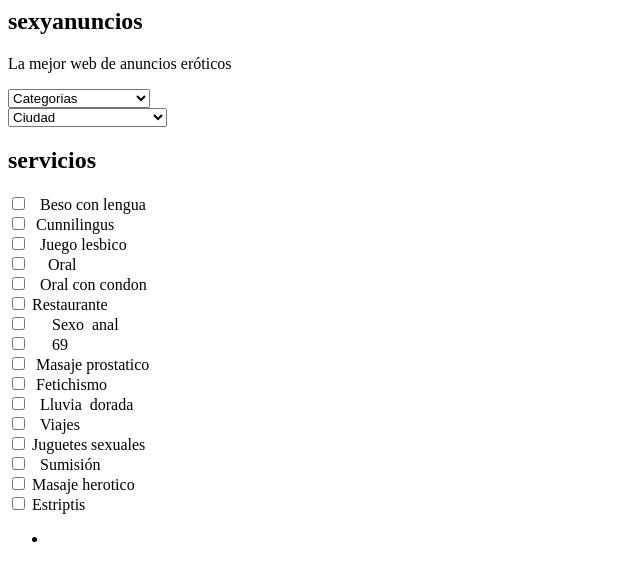
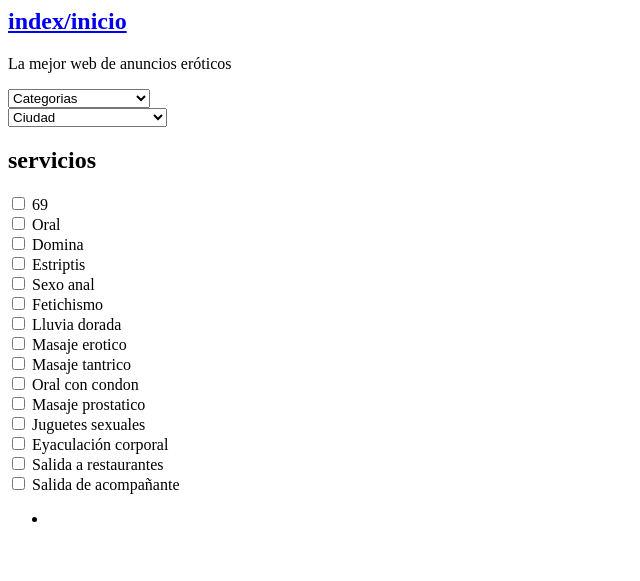
Before and after one commit to rawsoftwaretech/AnunciosREPO, a PHP site: template proyecto-master/default/app/views/anuncios/anunciogratis.phtml in a window 1280 px wide. Shown: the top 581 px of the page, without its empty margins (0-640 px from the left). Run offline with PHP 8.4, Linux system fonts and the light colour scheme; the template is opened without the code that fills it, so the values that code supplies are empty.

Commit message:
20180921

```diff
--- a/proyecto-master/default/app/views/anuncios/anunciogratis.phtml
+++ b/proyecto-master/default/app/views/anuncios/anunciogratis.phtml
@@ -3,8 +3,8 @@
     <section id="four" class="wrapper style3 special">
         <div class="inner">
             <header class="major narrow">
-                <h2>sexyanuncios</h2>
-                <p>La mejor web de anuncios eróticos <a href="http://SexyAnuncios.com"></a></p>
+                <h2><?= Html::link('index/inicio', 'SEXYANUNCIOS.COM') ?></h2>
+                <p>La mejor web de anuncios eróticos</p>
             </header>
 
 
@@ -94,6 +94,8 @@
                         </div>
                     </div>
 
+
+
                     <div class="6u 12u (xsmall)">
                        <!-- <input name="soy" placeholder="Soy" type="text" />-->
                         <?= Form::text('usuario.titulo', 'placeholder="Titulo para el anuncio"') ?>
@@ -110,6 +112,9 @@
                         <?= Form::text('usuario.moviluno', 'placeholder="Movil Uno" ') ?>
                     </div>
 
+
+
+
                     <div class="6u 12 (xsmall)u">
                        <!-- <input name="soy" placeholder="Soy" type="text" />-->
                         <?= Form::text('usuario.movildos', 'placeholder="Movil  Dos"') ?>
@@ -119,81 +124,81 @@
                             <!-- <textarea name="message" placeholder="Message" rows="4"></textarea> -->
                         <?= Form::textarea('usuario.message', 'placeholder="Message" rows="4"') ?>
                     </div>
+
+
                     <section class="special box5">
+
                         <h2 class="h2">servicios</h2>
                         <div class="row uniform1 50%">
 
-                            <div class="3u 4u(xsmall)">
-
-                                <input type="checkbox" id="besoconlengua" name="priority" >
-                                <label for="besoconlengua">&nbsp;&nbsp;Beso con lengua&nbsp;&nbsp;</label>
+                            <div class="special box7">
+                                <input type="checkbox" id="69" name="69">
+                                <label for="69">69</label>
                             </div>
-                            <div class="3u 4u(xsmall)">
-                                <input type="checkbox" id="cunnilingus" name="priority">
-                                <label for="cunnilingus">&nbsp;Cunnilingus</label>
+                            <div class="special box7">
+                                <input type="checkbox" id="oral" name="oral">
+                                <label for="oral">Oral</label>
                             </div>
-                            <div class="3u 4u(xsmall)">
-                                <input type="checkbox" id="lesbico" name="priority">
-                                <label for="lesbico">&nbsp;&nbsp;Juego lesbico&nbsp;&nbsp;</label>
+                            <div class="special box7">
+                                <input type="checkbox" id="domina" name="domina">
+                                <label for="domina">Domina</label>
                             </div>
-                            <div class="3u 4u(xsmall)">
-                                <input type="checkbox" id="oral" name="priority">
-                                <label for="oral">&nbsp;&nbsp;&nbsp;&nbsp;Oral&nbsp;&nbsp;&nbsp;&nbsp;</label>
+                            <div class="special box8">
+                                <input type="checkbox" id="estriptis" name="estriptis" >
+                                <label for="estriptis">Estriptis</label>
                             </div>
-                            <div class="3u 4u(xsmall)">
-                                <input type="checkbox" id="oralconcondon" name="priority">
-                                <label for="oralconcondon">&nbsp;&nbsp;Oral con condon&nbsp;&nbsp;</label>
+                            <div class="special box9">
+                                <input type="checkbox" id="sexoanal" name="sexoanal" >
+                                <label for="sexoanal">Sexo anal</label>
                             </div>
-                            <div class="3u 4u(xsmall)">
-                                <input type="checkbox" id="restaurante" name="priority">
-                                <label for="restaurante">Restaurante</label>
+                            <div class="special box10">
+                                <input type="checkbox" id="fetichismo" name="fetichismo" >
+                                <label for="fetichismo">Fetichismo</label>
                             </div>
-                            <div class="3u 4u(xsmall)">
-                                <input type="checkbox" id="sexoanal" name="priority">
-                                <label for="sexoanal">&nbsp;&nbsp;&nbsp;&nbsp;&nbsp;Sexo&nbsp; anal
-                                                      &nbsp;&nbsp;&nbsp;&nbsp;&nbsp;</label>
+                            <div class="special box11">
+                                <input type="checkbox" id="lluviadorada" name="lluviadorada" >
+                                <label for="lluviadorada">Lluvia dorada</label>
                             </div>
-                            <div class="3u 4u(xsmall)">
-                                <input type="checkbox" id="sesentaynueve" name="priority">
-                                <label for="sesentaynueve">&nbsp;&nbsp;&nbsp;&nbsp;&nbsp;69&nbsp;&nbsp;&nbsp;&nbsp;&nbsp;</label>
+                            <div class="special box12">
+                                <input type="checkbox" id="masajeerotico" name="masajeerotico" >
+                                <label for="masajeerotico">Masaje erotico</label>
                             </div>
-                            <div class="3u 4u(xsmall)">
-                                <input type="checkbox" id="masajeprostatico" name="priority">
-                                <label for="masajeprostatico">&nbsp;Masaje prostatico</label>
+                            <div class="special box13">
+                                <input type="checkbox" id="masajetantrico" name="masajetantrico" >
+                                <label for="masajetantrico">Masaje tantrico</label>
                             </div>
-                            <div class="3u 4u(xsmall)">
-                                <input type="checkbox" id="fetichismo" name="priority">
-                                <label for="fetichismo">&nbsp;Fetichismo&nbsp;</label>
+                            <div class="special box14">
+                                <input type="checkbox" id="oralconcondon" name="oralconcondon" >
+                                <label for="oralconcondon">Oral con condon</label>
                             </div>
-                            <div class="3u 4u(xsmall)">
-                                <input type="checkbox" id="lluviadorada" name="priority">
-                                <label for="lluviadorada">&nbsp;&nbsp;Lluvia &nbsp;dorada&nbsp;&nbsp;</label>
+                            <div class="special box15">
+                                <input type="checkbox" id="masajeprostatico" name="masajeprostatico" >
+                                <label for="masajeprostatico">Masaje prostatico</label>
                             </div>
-                            <div class="3u 4u(xsmall)">
-                                <input type="checkbox" id="viajes" name="priority">
-                                <label for="viajes">&nbsp;&nbsp;Viajes&nbsp;&nbsp;</label>
-                            </div>
-                            <div class="3u 4u(xsmall)">
-                                <input type="checkbox" id="juguetessexuales" name="priority">
+                            <div class="special box16">
+                                <input type="checkbox" id="juguetessexuales" name="juguetessexuales" >
                                 <label for="juguetessexuales">Juguetes sexuales</label>
                             </div>
-                            <div class="3u 4u(xsmall)">
-                                <input type="checkbox" id="sumision" name="priority">
-                                <label for="sumision">&nbsp;&nbsp;Sumisión&nbsp;&nbsp;&nbsp;</label>
+                            <div class="special box17">
+                                <input type="checkbox" id="eyaculacioncorporal" name="eyaculacioncorporal" >
+                                <label for="eyaculacioncorporal">Eyaculación corporal</label>
                             </div>
-                            <div class="3u 4u(xsmall)">
-                                <input type="checkbox" id="masajeherotico" name="priority">
-                                <label for="masajeherotico">Masaje herotico</label>
+                            <div class="special box18">
+                                <input type="checkbox" id="salidaarestaurantes" name="salidaarestaurantes" >
+                                <label for="salidaarestaurantes">Salida a restaurantes</label>
                             </div>
-                            <div class="3u 4u(xsmall)">
-                                <input type="checkbox" id="estriptis" name="priority">
-                                <label for="estriptis">Estriptis</label>
+                            <div class="special box19">
+                                <input type="checkbox" id="salidacomoacompañante" name="salidacomoacompañante" >
+                                <label for="salidacomoacompañante">Salida de acompañante</label>
                             </div>
                         </div>
                     </section>
-
                 </div>
             </div>
+
+
+
+
             <ul class="actions">
                 <li>
                         <!-- <input type="submit" class="special" value="Submit" /> -->
```
Also changed, not shown: proyecto-master/default/public/css/sexianuncioscss/skel.css (+4 -4 lines), proyecto-master/default/public/css/sexianuncioscss/style.css (+94 -1 lines).
